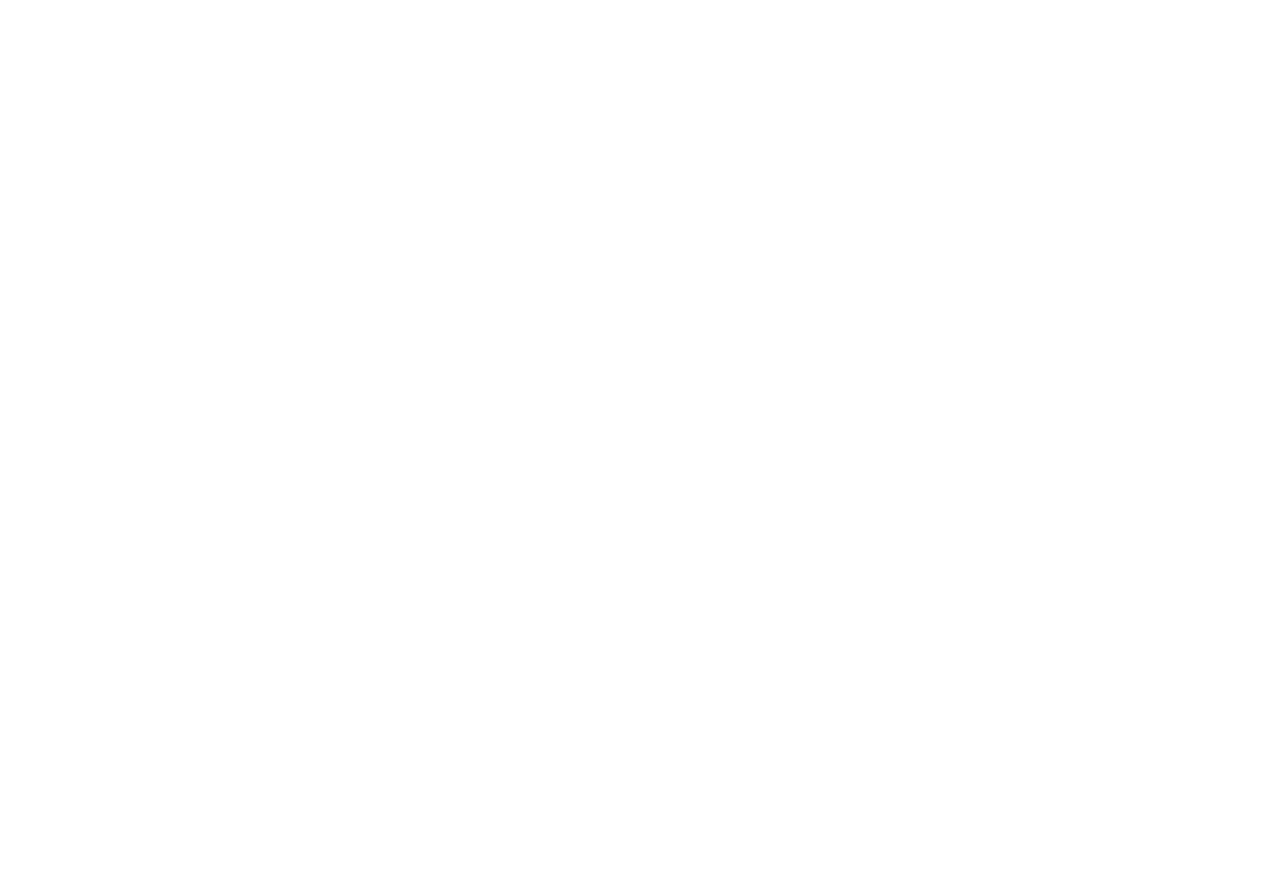
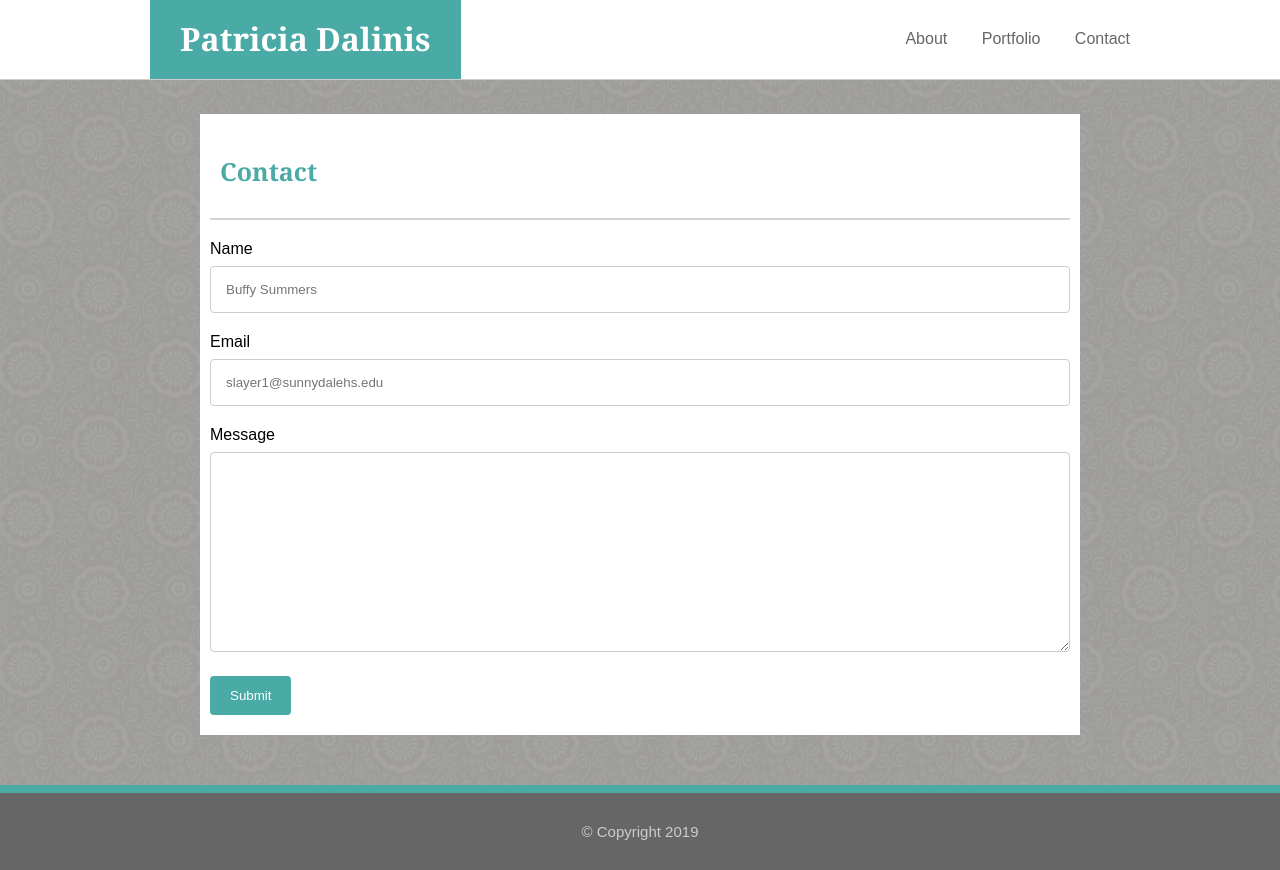
Before and after one commit to patricia-dalinis/HW1-Basic-Portfolio, a plain HTML site: page contact.html in a window 1280 px wide. Before the commit the page ends 800 px from the top, so only its background shows below. Drawn offline with Linux system fonts and the light colour scheme.

Commit message:
Contact Page Finished

```diff
--- a/Assets/CSS/index.css
+++ b/Assets/CSS/contact.css
@@ -88,27 +88,39 @@ h2 {
 hr {
     border: 1px solid lightgrey;
     margin: 20px 0px 20px 0px;
-
 }
 
-img {
-    float: left;
-    border: 2px solid #666666;
-    size: 150px;
-    margin-left: 25px;
-}
+input[type=text], select, textarea {
+    width: 100%;
+    padding: 15px;
+    border: 1px solid #ccc;
+    border-radius: 4px;
+    box-sizing: border-box;
+    margin-top: 8px;
+    margin-bottom: 20px;
+    resize: vertical
+  }
 
-p {
-    display: flex;
-    align-content: flex-end;
-    margin-top: -8px;
-    text-align: justify;
-    padding: 0px 30px 0px 30px;
-    line-height: 2em;
-}
+  input[type=submit] {
+    background-color: #4aaaa5;
+    color: white;
+    padding: 12px 20px;
+    border: none;
+    border-radius: 4px;
+    cursor: pointer;
+  }
 
+  input[type=submit]:hover {
+    background-color: #666666;
+  }
 
-.footer {
+  .main {
+    background-color: #FFFFFF;
+    padding: 20px 10px;
+    margin: 50px 200px;
+  }
+
+  .footer {
     background-color: #666666;
     border-top: 8px solid #4aaaa5;
     padding: 30px;
--- a/contact.html
+++ b/contact.html
@@ -0,0 +1,49 @@
+<!DOCTYPE html>
+<html lang="en">
+
+<head>
+    <meta charset="UTF-8">
+    <meta name="viewport" content="width=device-width, initial-scale=1.0">
+    <meta http-equiv="X-UA-Compatible" content="ie=edge">
+    <title>Contact</title>
+    <link rel="stylesheet" href="Assets/CSS/contact.css">
+    <link rel="shortcut icon" type="image/x-icon" href="Assets/images/favicon.ico">
+</head>
+
+<body>
+<div class="content">
+    <header>
+        <h1>Patricia Dalinis</h1>
+    </header>
+        <ul>
+            <li><a href="index.html">About</a></li>
+            <li><a href="portfolio.html">Portfolio</a></li>
+            <li><a href="contact.html">Contact</a></li>
+        </ul>
+</div>
+
+<div class="main">
+    <h2>Contact</h2>
+    <hr>
+
+        <form action="action_page.php">
+
+          <label for="name">Name</label>
+          <input type="text" id="name" name="name" placeholder="Buffy Summers">
+
+          <label for="email">Email</label>
+          <input type="text" id="email" name="email" placeholder="slayer1@sunnydalehs.edu">
+
+          <label for="message">Message</label>
+          <textarea id="message" name="message" placeholder=" " style="height:200px"></textarea>
+
+          <input type="submit" value="Submit">
+
+        </form>
+      </div>
+
+
+<footer class="footer"> &copy; Copyright 2019 </footer>
+
+</body>
+</html>
```
Also changed, not shown: index.html (+5 -4 lines), Assets/CSS/portfolio.css (added), Assets/images/favicon.ico (added).
